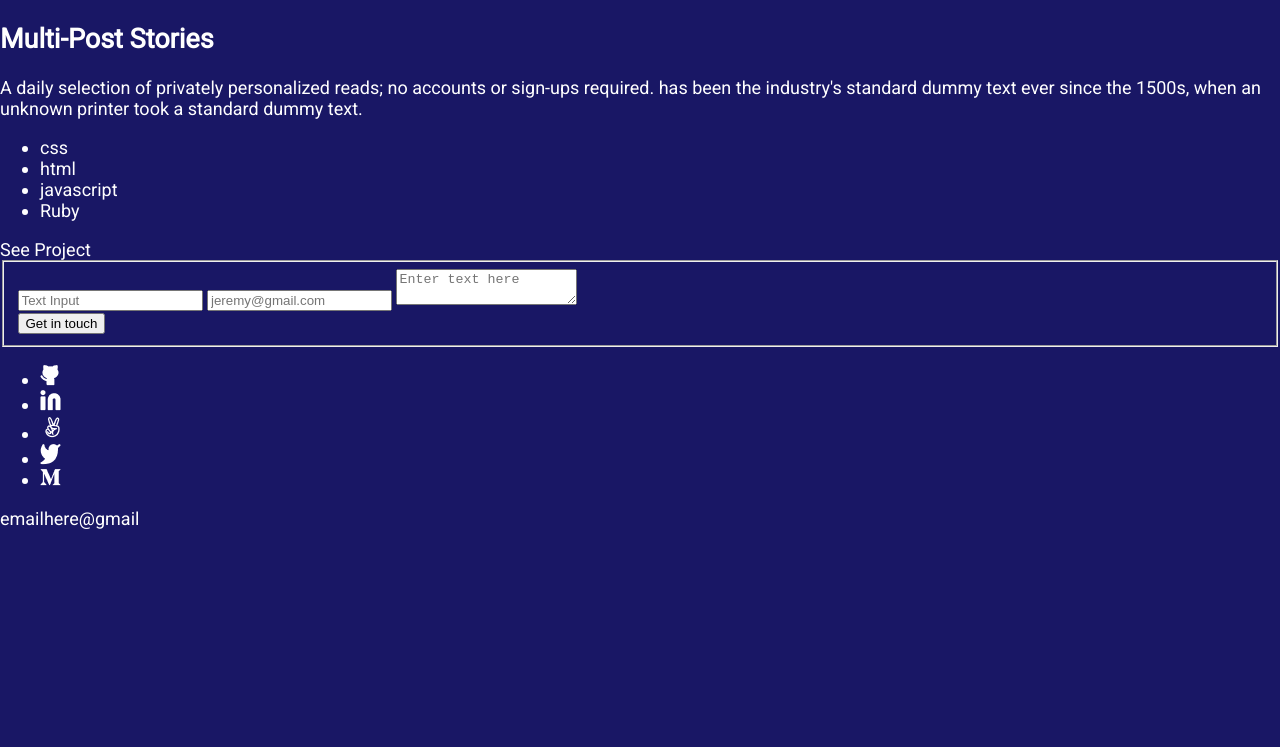
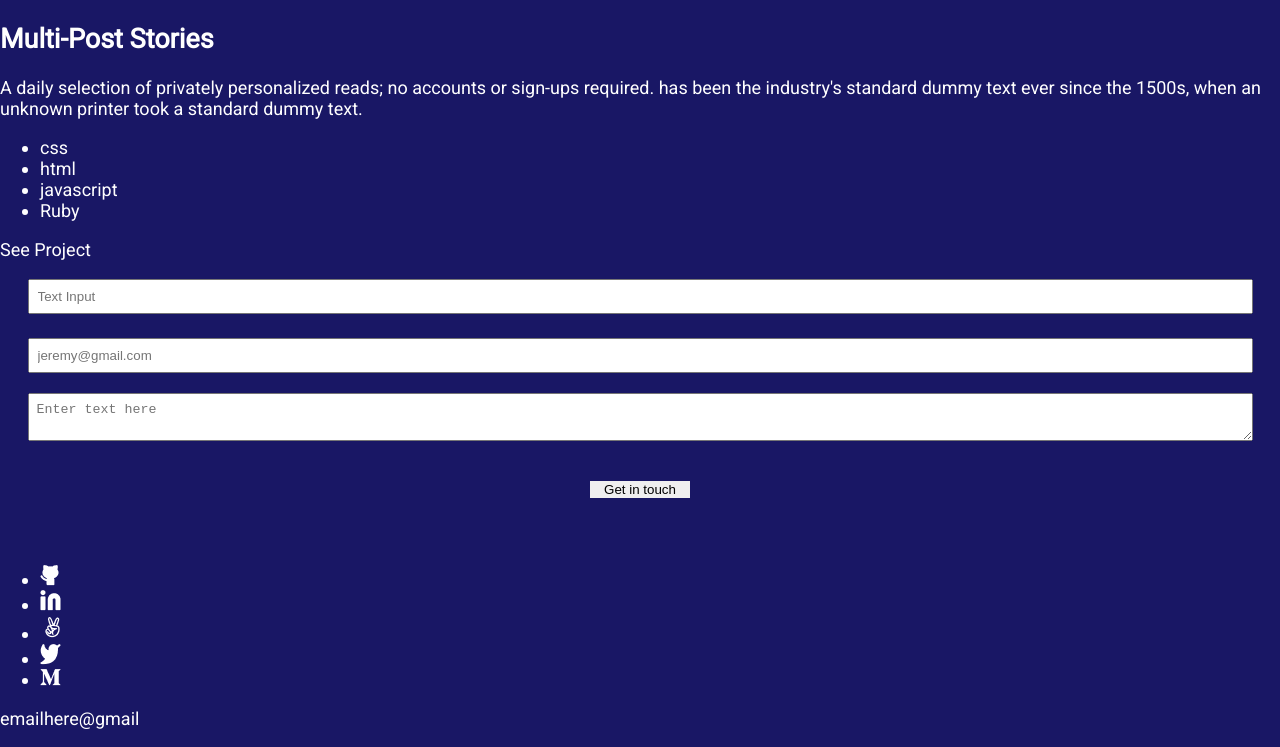
Before and after one commit to til2to/porfolio_projects, a website: page index.html in a window 1280 px wide. Shown: the part 1880-2627 px from the top of the page. Before the commit the page ends 2427 px from the top, so only its background shows below. Drawn offline with Linux system fonts and the light colour scheme.

Commit message:
Created contact-form

```diff
--- a/index.html
+++ b/index.html
@@ -149,8 +149,9 @@
           <input type="email" id="email" name="Email" placeholder="jeremy@gmail.com" required
           />
           <textarea name="Text Area" id="textarea" placeholder="Enter text here" required></textarea>
+          <button class="button" type="submit">Get in touch</button>
         </form>
-        <button class="form-button" type="submit">Get in touch</button>
+
       </fieldset>
 
       <article class="social-media">
--- a/style.css
+++ b/style.css
@@ -140,3 +140,30 @@ body {
     top: 28%;
   }
 }
+
+form {
+  display: flex;
+  flex-direction: column;
+}
+
+fieldset {
+  border: none;
+  margin-bottom: 3vh;
+}
+
+input {
+  margin: 1.5vh;
+  padding: 1vh;
+}
+
+textarea {
+  margin: 1vh 1.5vh;
+  padding: 1vh;
+}
+
+form .button {
+  border: none;
+  width: 100px;
+  margin: 4vh 0;
+  align-self: center;
+}
```
